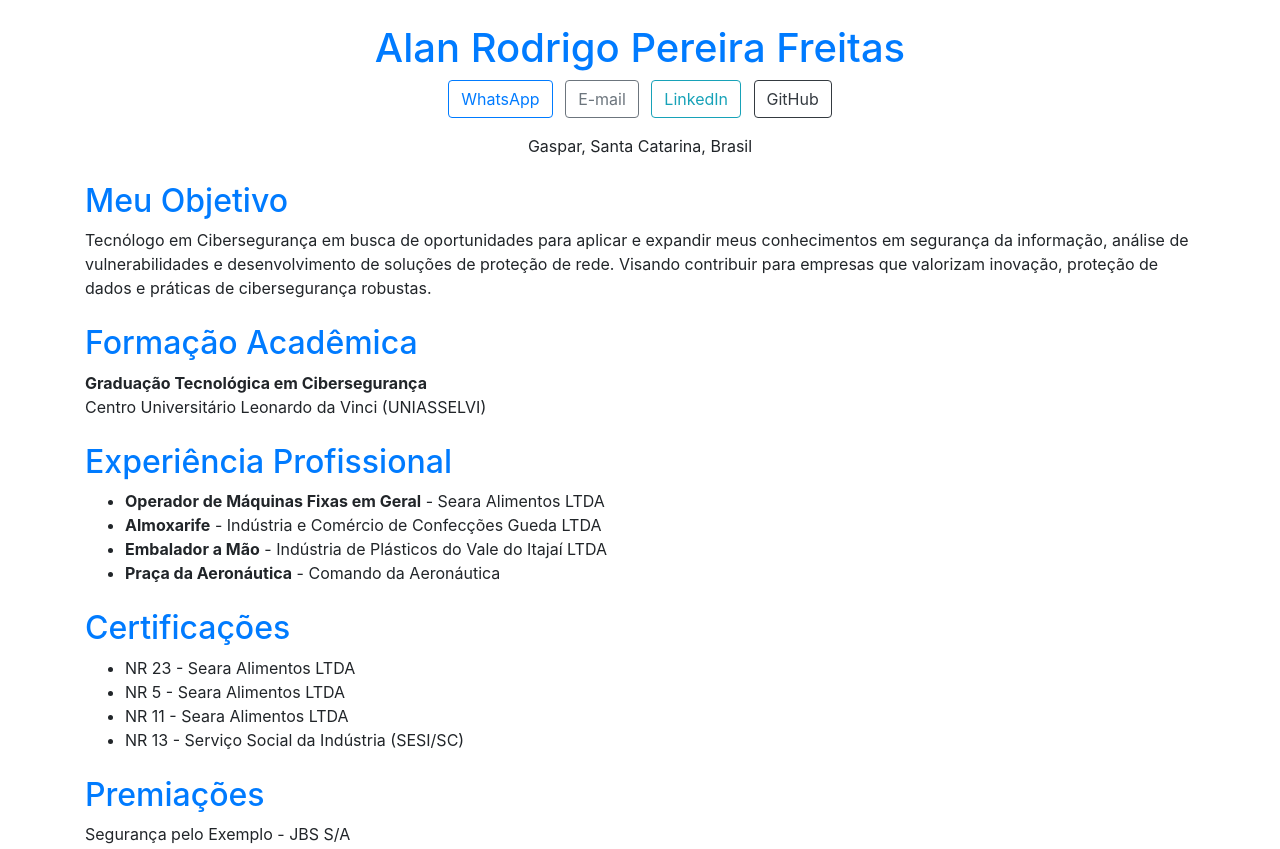
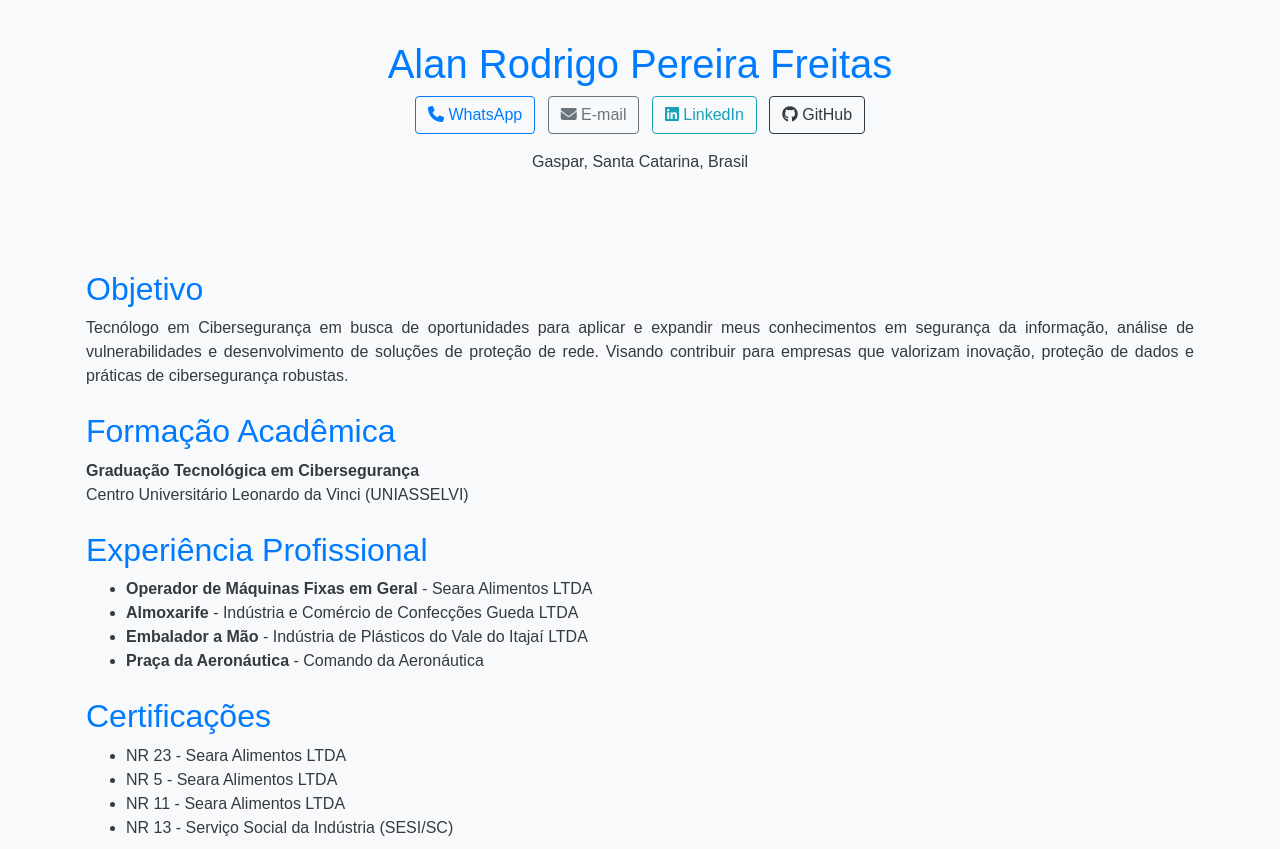
Before and after one commit to alanrodrigofreitas/curriculo, a plain HTML site: page index.html in a window 1280 px wide. Shown: the top 849 px of the page. Drawn offline with nearby package versions, Linux system fonts and the light colour scheme.

Commit message:
Update 21-10-24

```diff
--- a/css/style.css
+++ b/css/style.css
@@ -3,29 +3,35 @@
     --secondary-color: #6c757d;
     --background-color: #f8f9fa;
     --text-color: #343a40;
+    --spacing-small: 8px;
+    --spacing-large: 16px;
 }
 
 body {
     background-color: var(--background-color);
     color: var(--text-color);
     font-family: Arial, sans-serif;
+    text-align: justify;
 }
 
 h1, h2 {
     color: var(--primary-color);
 }
 
-.contact-link, .btn-primary {
-    color: var(--primary-color);
-    text-decoration: none;
+.btn-primary {
+    color: white;
+    background-color: var(--primary-color);
 }
 
 .btn-primary:hover {
-    background-color: var(--primary-color);
-    color: white;
+    background-color: #0056b3;
 }
 
-.section {
+.container {
+    padding: var(--spacing-large);
+}
+
+section {
     opacity: 1;
     transition: opacity 0.5s ease-in;
 }
--- a/index.html
+++ b/index.html
@@ -7,8 +7,8 @@
     <meta name="keywords" content="Currículo, Cibersegurança, Profissional, Experiência">
     <meta name="author" content="Alan Freitas">
     <title>Currículo - Tecnólogo em Cibersegurança</title>
+    <link href="https://stackpath.bootstrapcdn.com/bootstrap/4.5.2/css/bootstrap.min.css" rel="stylesheet">
     <link rel="stylesheet" href="css/style.css">
-    <link href="https://stackpath.bootstrapcdn.com/bootstrap/4.5.2/css/bootstrap.min.css" rel="stylesheet">
     <script type="application/ld+json">
     {
         "@context": "https://schema.org",
@@ -36,17 +36,25 @@
     <header class="container text-center my-4">
         <h1>Alan Rodrigo Pereira Freitas</h1>
         <p>
-            <a href="https://wa.me/+5547992858331" class="btn btn-outline-primary mx-1" target="_blank" rel="noopener noreferrer" aria-label="WhatsApp do Alan">WhatsApp</a>
-            <a href="mailto:arfrei47@outlook.com" class="btn btn-outline-secondary mx-1" target="_blank" rel="noopener noreferrer" aria-label="Enviar e-mail para Alan">E-mail</a>
-            <a href="https://www.linkedin.com/in/arfrei47" class="btn btn-outline-info mx-1" target="_blank" rel="noopener noreferrer" aria-label="Perfil do LinkedIn de Alan">LinkedIn</a>
-            <a href="https://www.github.com/alanrodrigofreitas" class="btn btn-outline-dark mx-1" target="_blank" rel="noopener noreferrer" aria-label="Perfil do GitHub de Alan">GitHub</a>
+            <a href="https://wa.me/+5547992858331" class="btn btn-outline-primary mx-1" target="_blank" rel="noopener noreferrer" aria-label="WhatsApp do Alan">
+                <i class="fas fa-phone"></i> WhatsApp
+            </a>
+            <a href="mailto:arfrei47@outlook.com" class="btn btn-outline-secondary mx-1" target="_blank" rel="noopener noreferrer" aria-label="Enviar e-mail para Alan">
+                <i class="fas fa-envelope"></i> E-mail
+            </a>
+            <a href="https://www.linkedin.com/in/arfrei47" class="btn btn-outline-info mx-1" target="_blank" rel="noopener noreferrer" aria-label="Perfil do LinkedIn de Alan">
+                <i class="fab fa-linkedin"></i> LinkedIn
+            </a>
+            <a href="https://www.github.com/alanrodrigofreitas" class="btn btn-outline-dark mx-1" target="_blank" rel="noopener noreferrer" aria-label="Perfil do GitHub de Alan">
+                <i class="fab fa-github"></i> GitHub
+            </a>
         </p>
         <p>Gaspar, Santa Catarina, Brasil</p>
     </header>
 
     <main class="container">
         <section class="objective my-4">
-            <h2>Meu Objetivo</h2>
+            <h2>Objetivo</h2>
             <p>Tecnólogo em Cibersegurança em busca de oportunidades para aplicar e expandir meus conhecimentos em segurança da informação, análise de vulnerabilidades e desenvolvimento de soluções de proteção de rede. Visando contribuir para empresas que valorizam inovação, proteção de dados e práticas de cibersegurança robustas.</p>
         </section>
 
@@ -57,7 +65,6 @@
 
         <section class="experience my-4">
             <h2>Experiência Profissional</h2>
-            <!-- Cada experiência pode ser colocada como uma lista para melhor organização -->
             <ul>
                 <li><strong>Operador de Máquinas Fixas em Geral</strong> - Seara Alimentos LTDA</li>
                 <li><strong>Almoxarife</strong> - Indústria e Comércio de Confecções Gueda LTDA</li>
@@ -110,21 +117,7 @@
         <p>&copy; 2024 Alan Freitas. Todos os direitos reservados.</p>
     </footer>
 
-    <script>
-    document.addEventListener("DOMContentLoaded", () => {
-        const sections = document.querySelectorAll("section");
-        window.addEventListener("scroll", () => {
-            sections.forEach(section => {
-                const rect = section.getBoundingClientRect();
-                if (rect.top >= 0 && rect.bottom <= window.innerHeight) {
-                    section.style.transition = "opacity 0.5s ease-in";
-                    section.style.opacity = 1;
-                } else {
-                    section.style.opacity = 0.5;
-                }
-            });
-        });
-    });
-    </script>
+    <script src="https://kit.fontawesome.com/a076d05399.js" crossorigin="anonymous"></script>
+    <script src="js/script.js"></script>
 </body>
 </html>
--- /dev/null
+++ b/js/script.js
@@ -0,0 +1,16 @@
+document.addEventListener("DOMContentLoaded", () => {
+    const sections = document.querySelectorAll("section");
+    const observer = new IntersectionObserver((entries) => {
+        entries.forEach(entry => {
+            if (entry.isIntersecting) {
+                entry.target.style.opacity = 1;
+            } else {
+                entry.target.style.opacity = 0.5;
+            }
+        });
+    }, { threshold: 0.5 });
+
+    sections.forEach(section => {
+        observer.observe(section);
+    });
+});
```
Also changed, not shown: 1 other file. Lines whose indentation alone changed are shown as unchanged.
